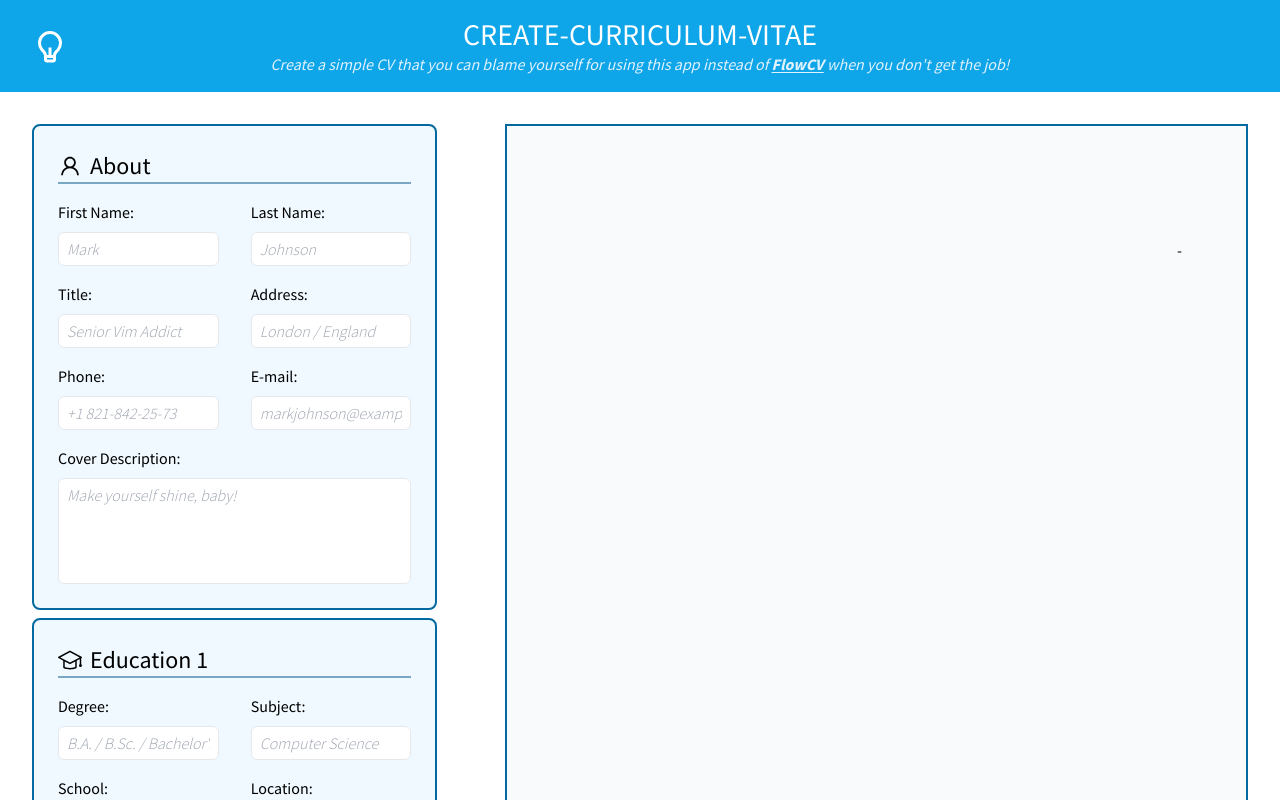
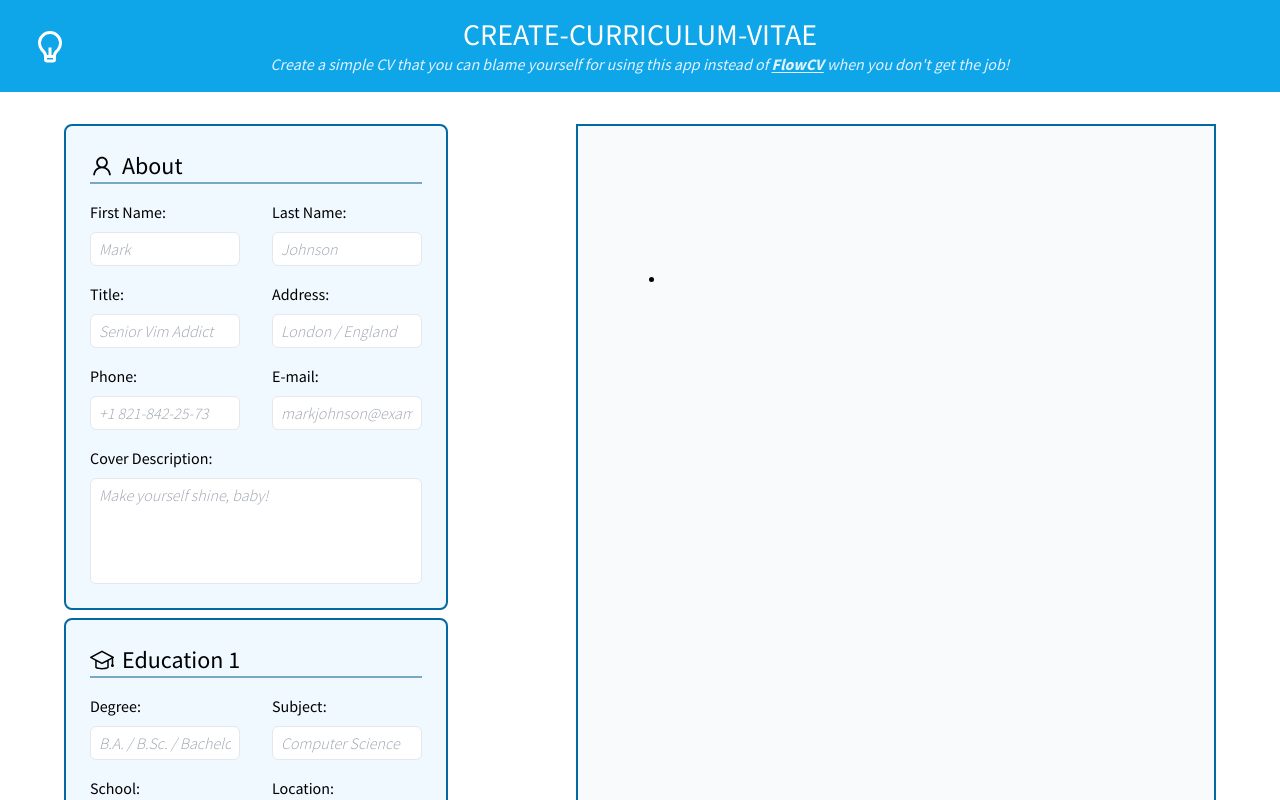
Before and after one commit to brkyurun/cv-application, a React (Vite) app: page / in a window 1280 px wide. Shown: the top 800 px of the page. Built offline with nearby package versions, Linux system fonts and the light colour scheme.

Commit message:
make cvpreview sticky

```diff
--- a/src/App.jsx
+++ b/src/App.jsx
@@ -53,7 +53,13 @@ function App() {
   function handleEducationSectionChange(e, indexNumber) {
     const { name, value } = e.target;
     const updatedEducations = [...educationSection];
-    updatedEducations[indexNumber][name] = value;
+    if (name === "schoolAbout") {
+      console.log("Name", name);
+      console.log("Value", value);
+      console.log(updatedEducations);
+    } else {
+      updatedEducations[indexNumber][name] = value;
+    }
     setEducationSection(updatedEducations);
   }
 
@@ -126,7 +132,7 @@ function App() {
         onClickLightbulb={handleLightbulbClick}
         isToggled={isLightbulbToggled}
       />
-      <main className="grid grid-cols-3 justify-items-end p-8">
+      <main className="relative grid grid-cols-3 justify-items-end py-8 px-16">
         <CVBuilder
           aboutSection={aboutSection}
           aboutSectionHandler={handleAboutSectionChange}
--- a/src/components/CVPreview/CVPreview.jsx
+++ b/src/components/CVPreview/CVPreview.jsx
@@ -3,7 +3,7 @@ import EducationPreview from "./EducationPreview";
 
 const CVPreview = ({ aboutSection, educationSection, experienceSection }) => {
   return (
-    <div className="col-span-2 w-11/12 border-2 border-sky-700 bg-gray-50 px-16 text-center">
+    <div className="sticky top-4 col-span-2 h-[75rem] w-10/12 border-2 border-sky-700 bg-gray-50 px-16 text-center">
       <AboutPreview aboutSection={aboutSection} />
       <EducationPreview educationSection={educationSection} />
     </div>
--- a/src/components/CVPreview/Education.jsx
+++ b/src/components/CVPreview/Education.jsx
@@ -1,4 +1,6 @@
 const Education = ({ educationSection }) => {
+  const schoolAboutArray = educationSection.schoolAbout.split("\n");
+
   return (
     <div className="mt-4 flex justify-between align-top">
       <div>
@@ -9,10 +11,18 @@ const Education = ({ educationSection }) => {
             {educationSection.schoolName}
           </span>
         </h3>
+        <ul>
+          {schoolAboutArray.map((aboutItem, index) => (
+            <li key={index} className="ml-6 list-disc">
+              {aboutItem.trim()}
+            </li>
+          ))}
+        </ul>
       </div>
       <div>
         <p>
-          {educationSection.schoolStart} - {educationSection.schoolGraduate}
+          {educationSection.schoolStart} {educationSection.schoolStart && "-"}{" "}
+          {educationSection.schoolGraduate}
         </p>
         <p>{educationSection.schoolLocation}</p>
       </div>
--- a/src/components/CVPreview/EducationPreview.jsx
+++ b/src/components/CVPreview/EducationPreview.jsx
@@ -7,8 +7,8 @@ const EducationPreview = ({ educationSection }) => {
       {Object.values(educationSection[0]).some((item) => item !== "") && (
         <h2 className="border-b-4 border-sky-700 text-2xl">Education</h2>
       )}
-      {educationSection.map((education) => (
-        <Education educationSection={education} />
+      {educationSection.map((education, index) => (
+        <Education key={index} educationSection={education} />
       ))}
     </div>
   );
```
